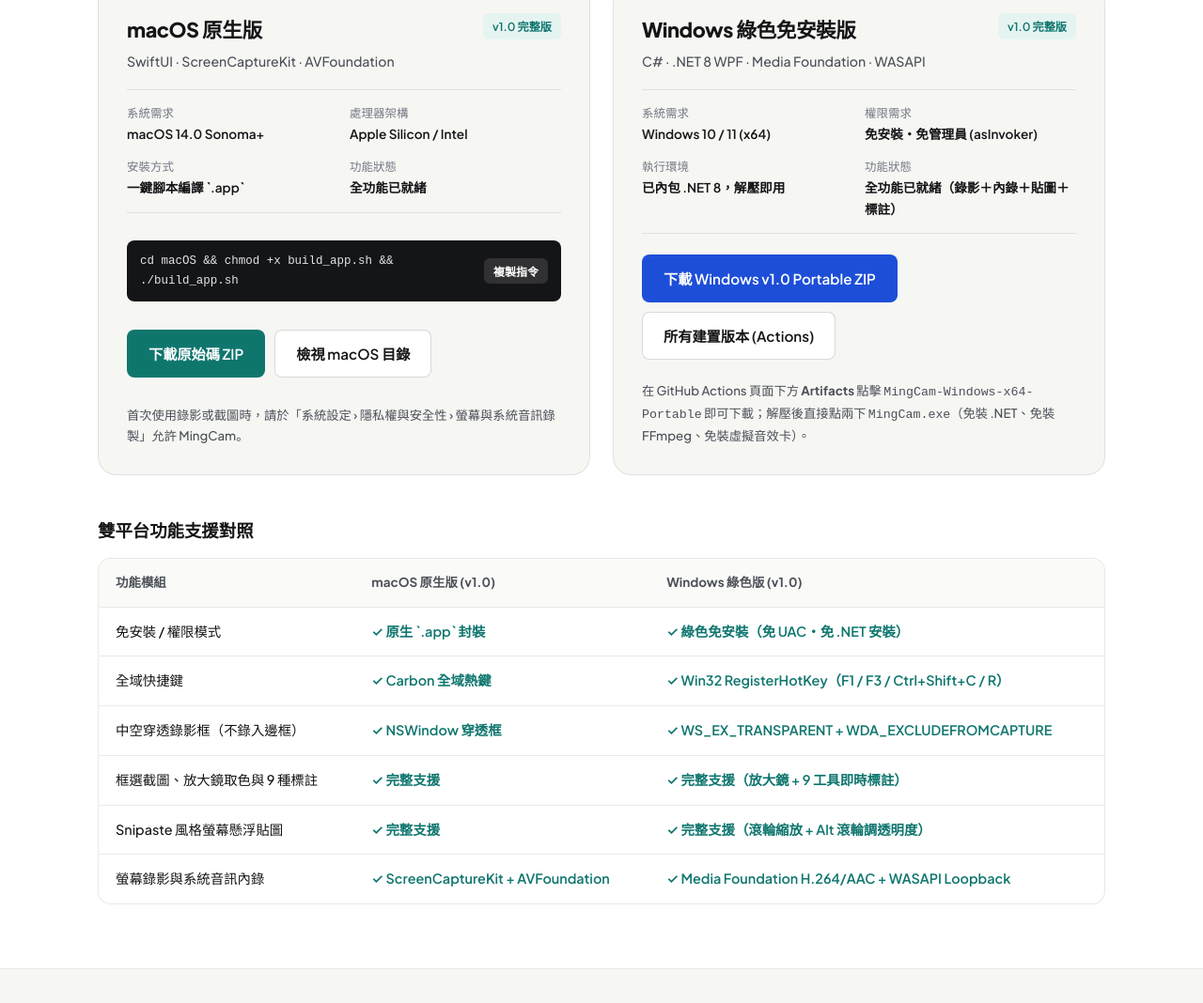
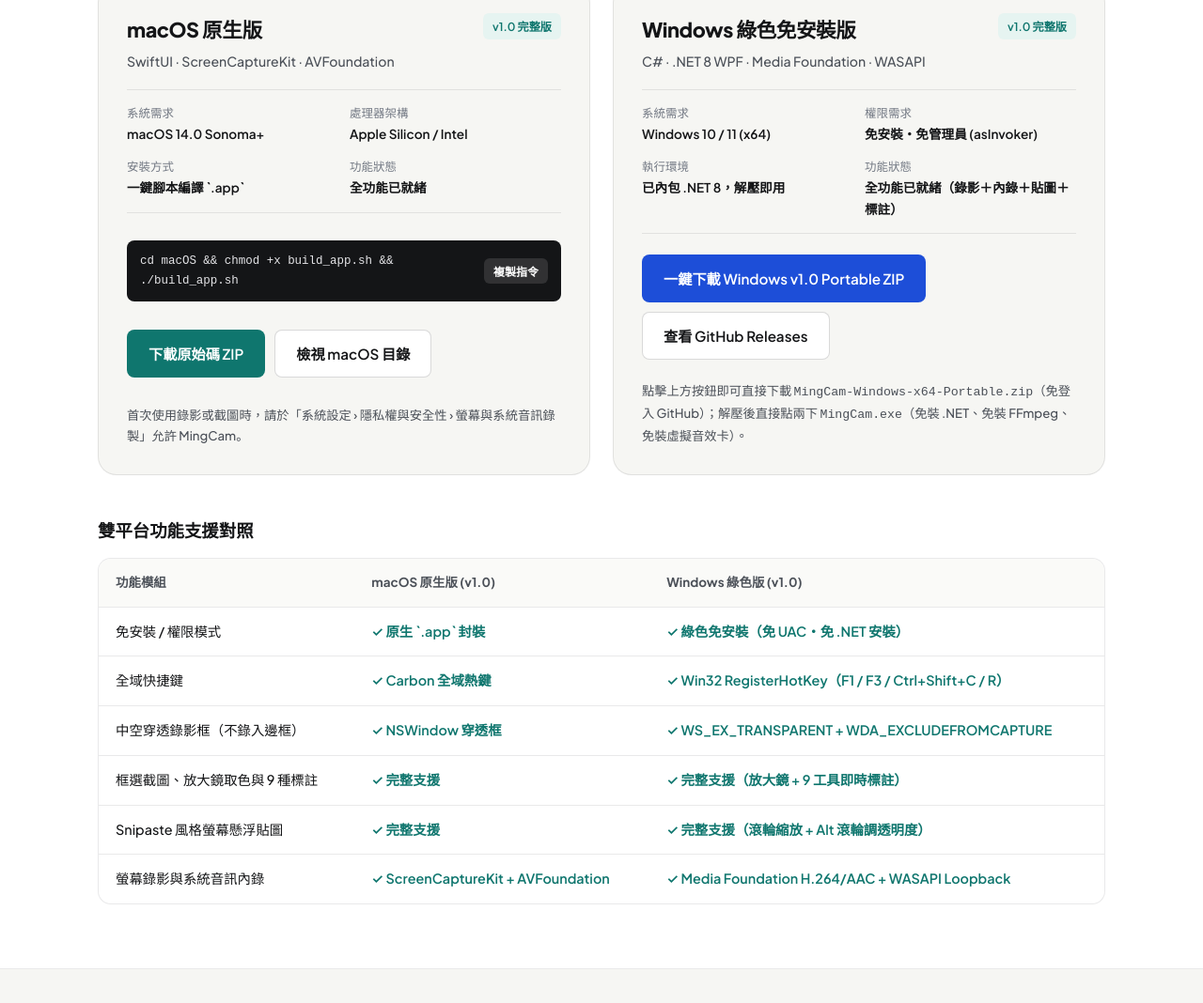
Before and after one commit to pc007ya/MingCam, a plain HTML site: page docs/index.html in a window 1280 px wide. Shown: the part 1463-2531 px from the top of the page at 94% size. Drawn offline with Linux system fonts and the light colour scheme.

Commit message:
Publish Windows Portable ZIP to GitHub Release v1.0.0 for direct 1-click download

```diff
--- a/docs/index.html
+++ b/docs/index.html
@@ -1085,15 +1085,15 @@
             </div>
 
             <div class="dl-actions">
-              <a href="https://github.com/pc007ya/MingCam/actions/runs/45819730132" target="_blank" rel="noopener" class="btn btn-blue" id="dl-windows-latest">
-                下載 Windows v1.0 Portable ZIP
+              <a href="https://github.com/pc007ya/MingCam/releases/latest/download/MingCam-Windows-x64-Portable.zip" class="btn btn-blue" id="dl-windows-latest">
+                一鍵下載 Windows v1.0 Portable ZIP
               </a>
-              <a href="https://github.com/pc007ya/MingCam/actions/workflows/build-windows.yml" target="_blank" rel="noopener" class="btn btn-outline" id="dl-windows-all">
-                所有建置版本 (Actions)
+              <a href="https://github.com/pc007ya/MingCam/releases/latest" target="_blank" rel="noopener" class="btn btn-outline" id="dl-windows-all">
+                查看 GitHub Releases
               </a>
             </div>
             <p class="dl-note">
-              在 GitHub Actions 頁面下方 <strong>Artifacts</strong> 點擊 <code>MingCam-Windows-x64-Portable</code> 即可下載；解壓後直接點兩下 <code>MingCam.exe</code>（免裝 .NET、免裝 FFmpeg、免裝虛擬音效卡）。
+              點擊上方按鈕即可直接下載 <code>MingCam-Windows-x64-Portable.zip</code>（免登入 GitHub）；解壓後直接點兩下 <code>MingCam.exe</code>（免裝 .NET、免裝 FFmpeg、免裝虛擬音效卡）。
             </p>
           </article>
         </div>
```
Also changed, not shown: 1 other file.
